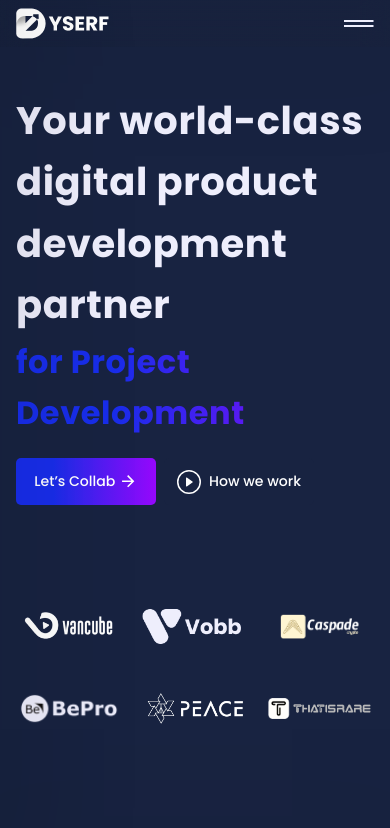
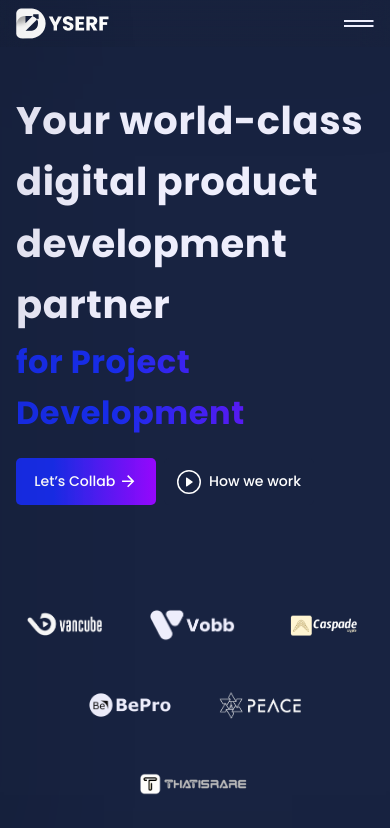
Before and after one commit to DGreegman/dyserf, a Next.js app: page / in a window 390 px wide. Shown: the top 828 px of the page. Built offline with nearby package versions, Linux system fonts and the light colour scheme.

Commit message:
Mobile list of companies

```diff
--- a/components/Home/ListOfCompanies.tsx
+++ b/components/Home/ListOfCompanies.tsx
@@ -1,9 +1,10 @@
 import Image from 'next/image';
-import { Grid, GridItem } from '@chakra-ui/react';
-import { heroItems } from '../../store';
+import { Grid, GridItem, GridProps } from '@chakra-ui/react';
+import { heroItems, heroItems1, heroItems2, heroItems3 } from '../../store';
 import { globalStyles } from '../../styles';
 
 const ListOfCompanies = () => {
+  // Large screens
   const renderTabs = heroItems.map((e, i) => {
     const isLast = i === heroItems.length - 1;
     const isSecondLast = i === heroItems.length - 2;
@@ -14,28 +15,89 @@ const ListOfCompanies = () => {
         gridColumnStart={{
           md: isLast ? 3 : isSecondLast ? 2 : 'auto',
         }}
+        display={{ base: 'none', md: 'flex' }}
       >
-        <Image src={e} alt='Dyserf' priority />
+        <Image src={e} alt={globalStyles.alt} priority />
+      </GridItem>
+    );
+  });
+
+  // Todo : Find a better way to do this
+  const renderMobileTab1 = heroItems1.map((e, i) => {
+    return (
+      <GridItem key={i + 1} position='relative' width='90px' height='40px'>
+        <Image
+          src={e}
+          alt={globalStyles.alt}
+          priority
+          fill
+          style={{ objectFit: 'contain' }}
+        />
+      </GridItem>
+    );
+  });
+
+  const renderMobileTab2 = heroItems2.map((e, i) => {
+    return (
+      <GridItem key={i + 1} width='90px' height='40px' position='relative'>
+        <Image
+          src={e}
+          alt={globalStyles.alt}
+          priority
+          fill
+          style={{ objectFit: 'contain' }}
+        />
       </GridItem>
     );
   });
 
   return (
     <Grid
-      templateColumns={{ base: 'repeat(3,1fr)', md: 'repeat(4,1fr)' }}
-      justifyContent='center'
+      templateColumns={{ base: 'repeat(1,1fr)', md: 'repeat(4,1fr)' }}
       justifyItems='center'
       alignItems='center'
-      maxW='1200px'
+      maxW={{ base: globalStyles.width, md: '1200px' }}
       rowGap={{ base: '40px', md: '50px' }}
-      columnGap={{ base: '20px', xl: '100px' }}
+      columnGap={{ base: '20px', md: '30px', xl: '100px' }}
       data-aos='fade-up'
       data-aos-duration='1000'
       px={globalStyles.px}
     >
       {renderTabs}
+
+      <MobileGrid templateColumns='repeat(3,1fr)'>
+        {renderMobileTab1}
+      </MobileGrid>
+
+      <MobileGrid templateColumns='repeat(2,1fr)'>
+        {renderMobileTab2}
+      </MobileGrid>
+
+      <MobileGrid templateColumns='repeat(1,1fr)' mt={2}>
+        <Image
+          src={heroItems3}
+          alt={globalStyles.alt}
+          priority
+          width={110}
+          height={50}
+        />
+      </MobileGrid>
     </Grid>
   );
 };
 
 export default ListOfCompanies;
+
+export const MobileGrid = ({ children, ...rest }: GridProps) => {
+  return (
+    <Grid
+      alignItems='center'
+      maxW={globalStyles.width}
+      columnGap='40px'
+      display={{ base: 'flex', md: 'none' }}
+      {...rest}
+    >
+      {children}
+    </Grid>
+  );
+};
--- a/store/data/home.ts
+++ b/store/data/home.ts
@@ -7,6 +7,7 @@ import caspadelogo from '../../assets/images/caspadelogo.png';
 import peacelogo from '../../assets/images/peacelogo.png';
 import belogo from '../../assets/images/belogo.png';
 import Tlogo from '../../assets/images/Tlogo.png';
+import mobileTlogo from '../../assets/images/mobileTlogo.png';
 import { nanoid } from 'nanoid';
 
 export const workItems = [
@@ -18,14 +19,12 @@ export const workItems = [
   'Education',
 ];
 
-export const heroItems = [
-  vanlogo,
-  voblogo,
-  caspadelogo,
-  belogo,
-  peacelogo,
-  Tlogo,
-];
+export const heroItems1 = [vanlogo, voblogo, caspadelogo];
+export const heroItems2 = [belogo, peacelogo];
+export const heroItems3 = mobileTlogo;
+
+export const heroItems = [...heroItems1, ...heroItems2, Tlogo];
+
 
 export const offers = [
   {
```
Also changed, not shown: assets/images/mobileTLogo.png (added).
